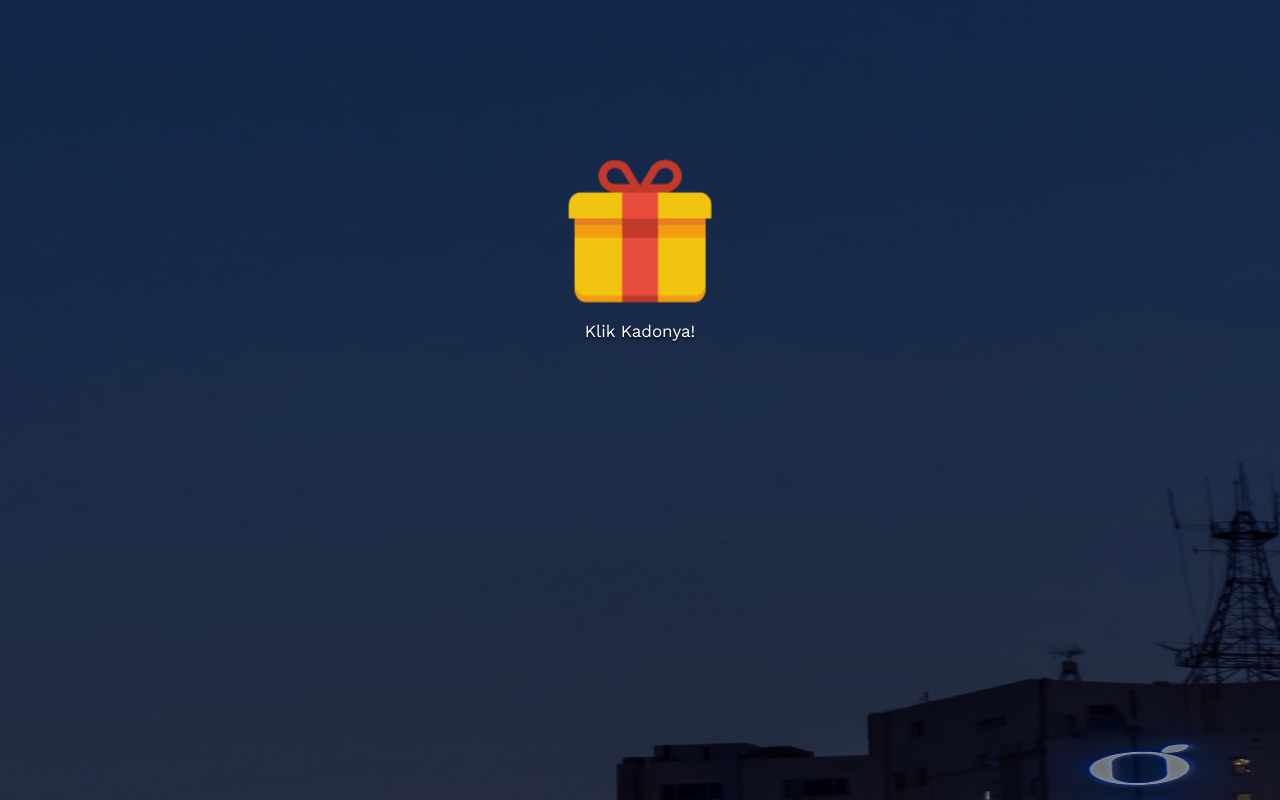
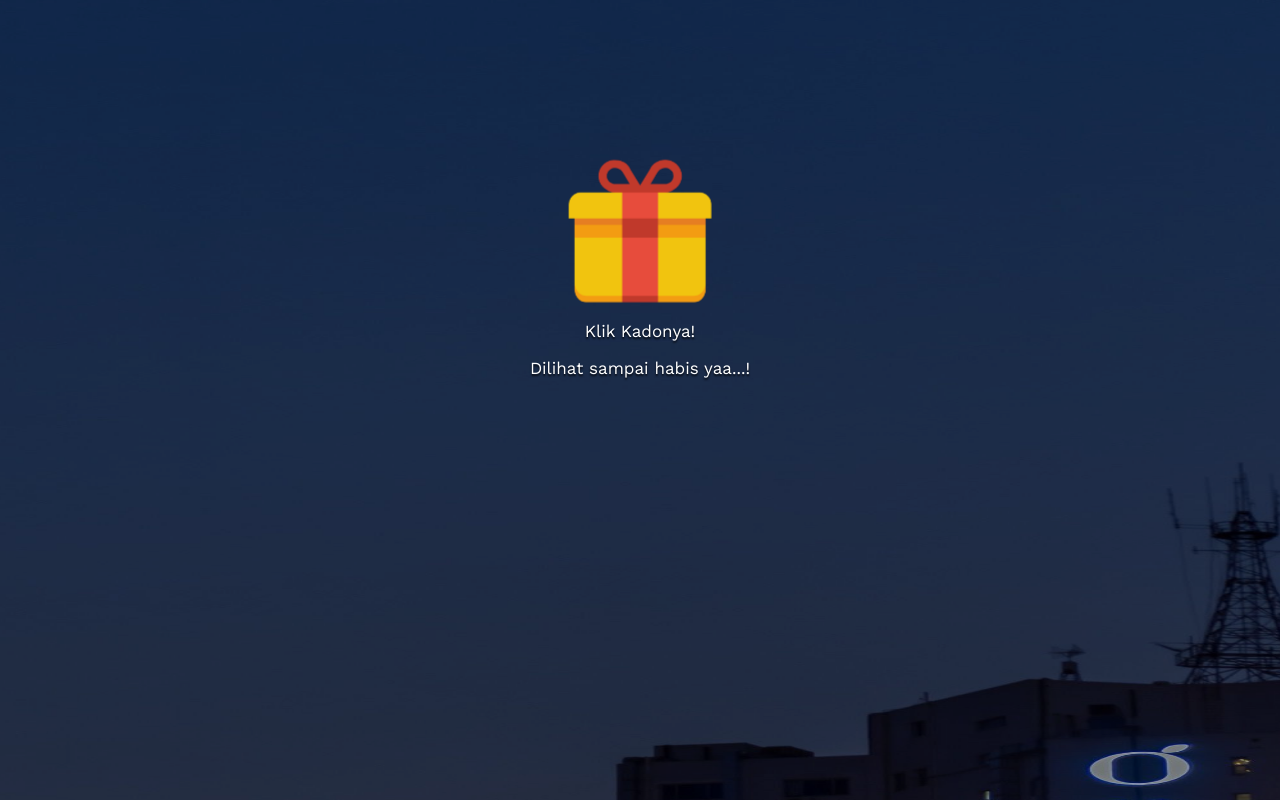
Before and after one commit to Dikrey/night, a plain HTML site: page index.html in a window 1280 px wide. Drawn offline with nearby package versions, Linux system fonts and the light colour scheme.

Commit message:
Update index.html

```diff
--- a/index.html
+++ b/index.html
@@ -13,7 +13,7 @@
   <link href="style.css" rel="stylesheet" type="text/css">
 
 
-<title>Script HTML Untukmu</title>
+<title>Special for AURA</title>
 
 </head>
 <!-- Edit Wallpaper
@@ -33,6 +33,7 @@ di background-image URL -->
        <!-- Tombol Surat --><img src="images/kadoin.png">
      </div>
      <p id="ket">Klik Kadonya!</p>
+     <p id="ket">Dilihat sampai habis yaa...!</p>
 
      <div class="kumpulanstiker">
          <!-- Stiker untuk Konten -->
```
